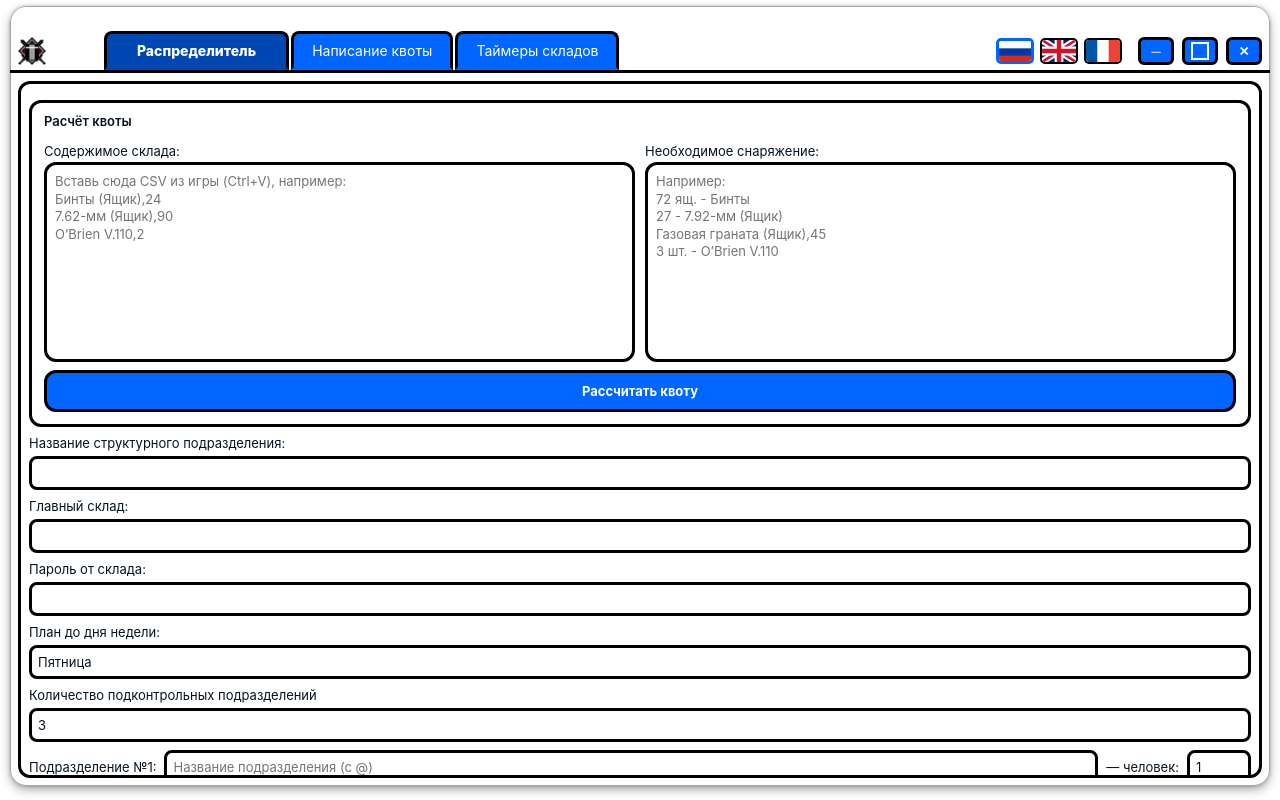
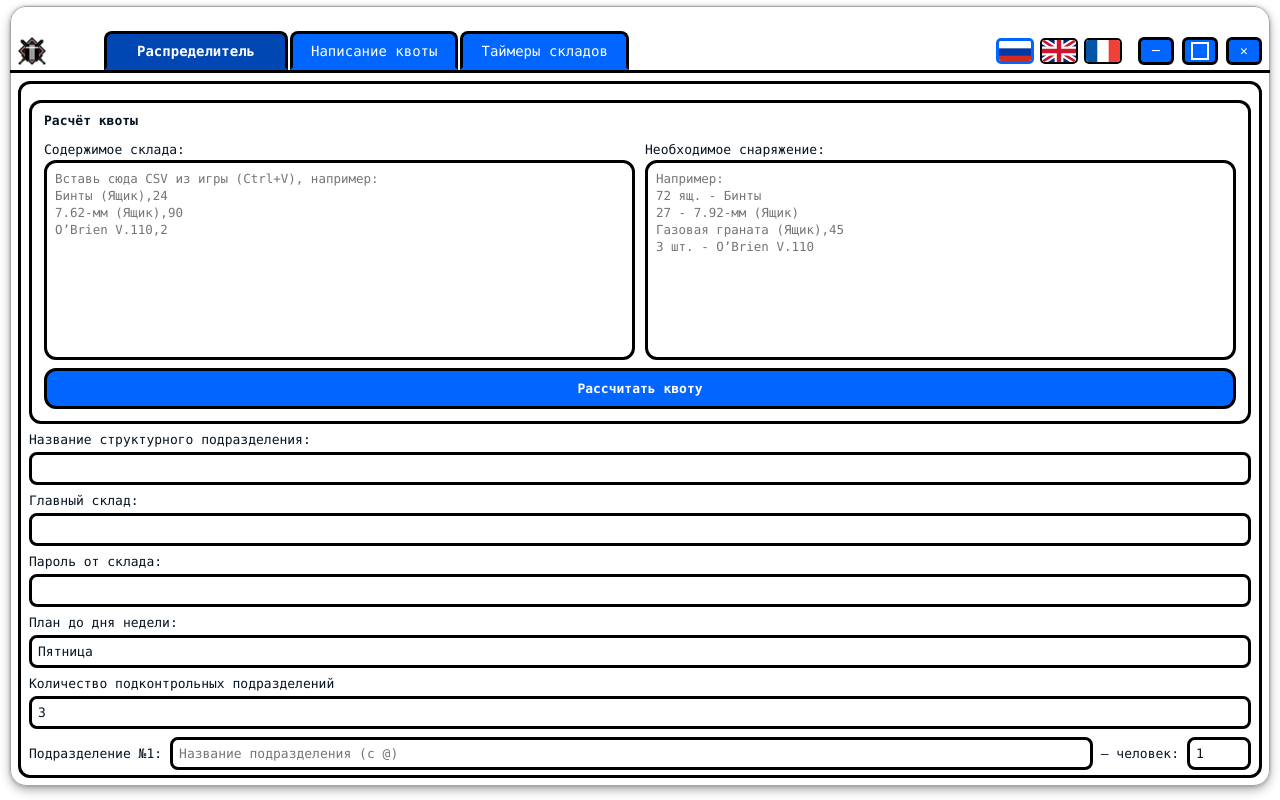
Before and after one commit to vaponok/logiplan, a Svelte app: page / in a window 1280 px wide. Built offline with nearby package versions, Linux system fonts and the light colour scheme.

Commit message:
18.10.2026

```diff
--- a/src/app.css
+++ b/src/app.css
@@ -7,7 +7,8 @@
   --ink: #071422;
   --border: 3px solid #000;
   --bg: #ffffff;
-  --font: "Inter", "Segoe UI", system-ui, sans-serif;
+  /* один шрифт на всю программу — тот, что был в полях ввода */
+  --font: "JetBrains Mono", "Cascadia Mono", Consolas, "DejaVu Sans Mono", monospace;
   /* прозрачная полоса вокруг окна под тень (она же — рамка для растягивания)
      и скругления углов; актуальные значения ставит lib/frame.svelte.ts */
   --g-top: 6px;
@@ -114,7 +115,7 @@ textarea.area,
   border-radius: 12px;
   padding: 8px;
   background: transparent;
-  /* тот же шрифт, что во всей программе (font: inherit выше) */
+  font-size: 12.5px;
   line-height: 1.35;
   /* поля фиксированной высоты: растягивание мышью отключено */
   resize: none;
```
